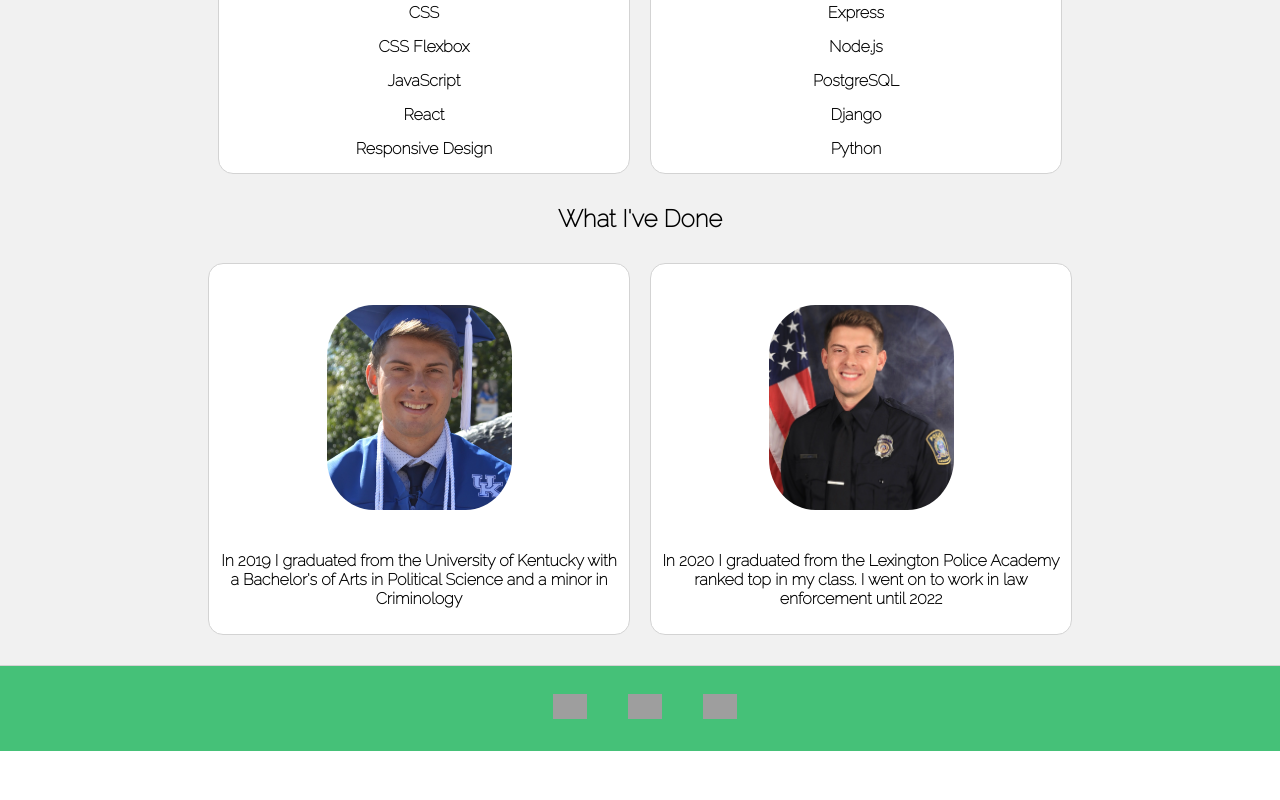
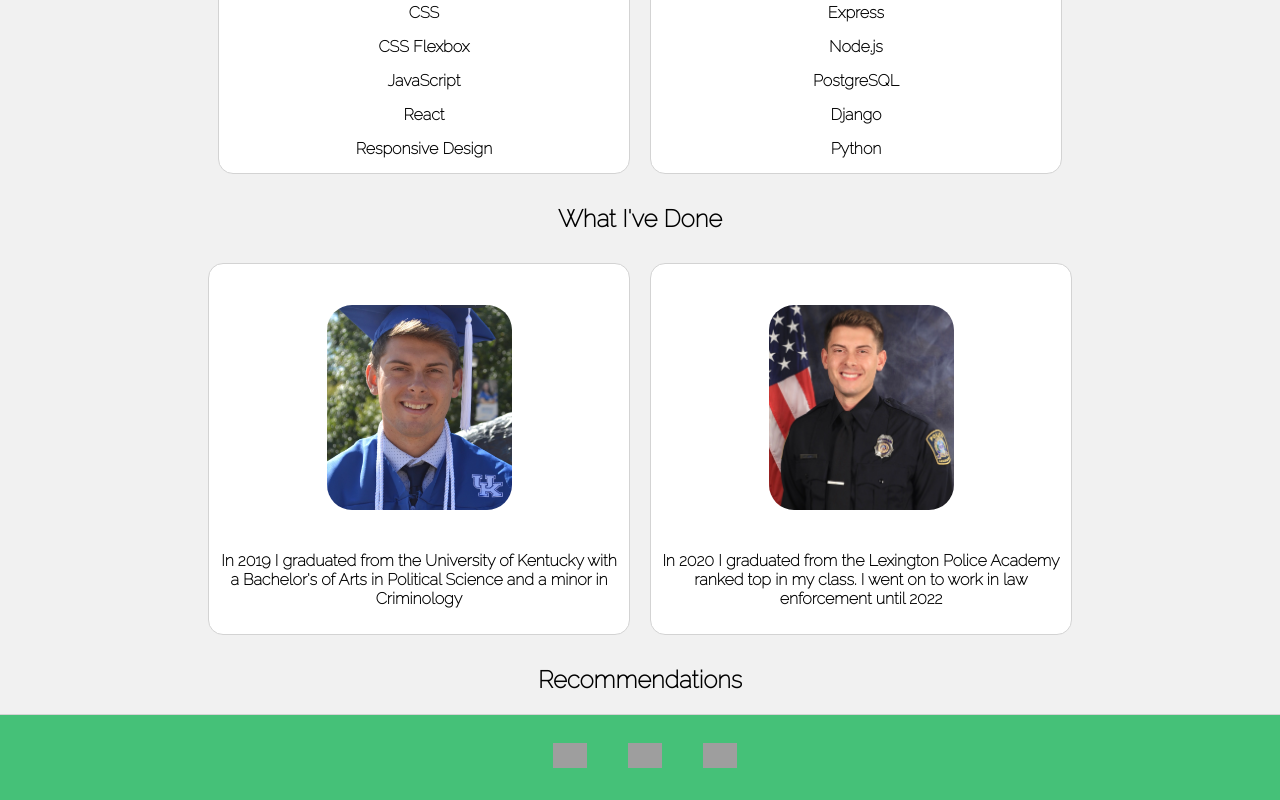
Before and after one commit to JCollinJones25/portfolio_frontend, a React (Create React App) app: page / in a window 1280 px wide. Shown: the part 682-1482 px from the top of the page. Before the commit the page ends 1433 px from the top, so only its background shows below. Built offline with nearby package versions, Linux system fonts and the light colour scheme; no server answers; grey boxes are pictures that could not be loaded.

Commit message:
recommendation comp added

```diff
--- a/src/App.css
+++ b/src/App.css
@@ -23,7 +23,7 @@ html,body
   width: 185px;
   height: 205px;
   object-fit: cover;
-  border-radius: 25%;
+  border-radius: 25px;
   margin: auto;
 }
 
@@ -268,6 +268,7 @@ li {
 .github, .linkedin, .email {
   width: auto;
   height: 25px;
+  max-height: 25px;
   margin-left: 10px;
   margin-right: 10px;
   padding: 10px;
--- a/src/App.jsx
+++ b/src/App.jsx
@@ -1,8 +1,9 @@
 import './App.css';
 import About from "./components/About";
 import Projects from "./components/Projects";
-import Stack from "./components/Stack"
-import Background from "./components/Background"
+import Stack from "./components/Stack";
+import Background from "./components/Background";
+import Recommendations from "./components/Recommendations";
 import Footer from "./components/Footer";
 
 const App = () => {
@@ -20,6 +21,8 @@ const App = () => {
       <Stack />
       <h2>What I've Done</h2>
       <Background />
+      <h2>Recommendations</h2>
+      <Recommendations />
       <Footer />
     </div>
   );
--- /dev/null
+++ b/src/components/Recommendations.jsx
@@ -0,0 +1,10 @@
+
+const Recommendations = () => {
+    return (
+        <div className="recommendations">
+
+        </div>
+    )
+}
+
+export default Recommendations
```
